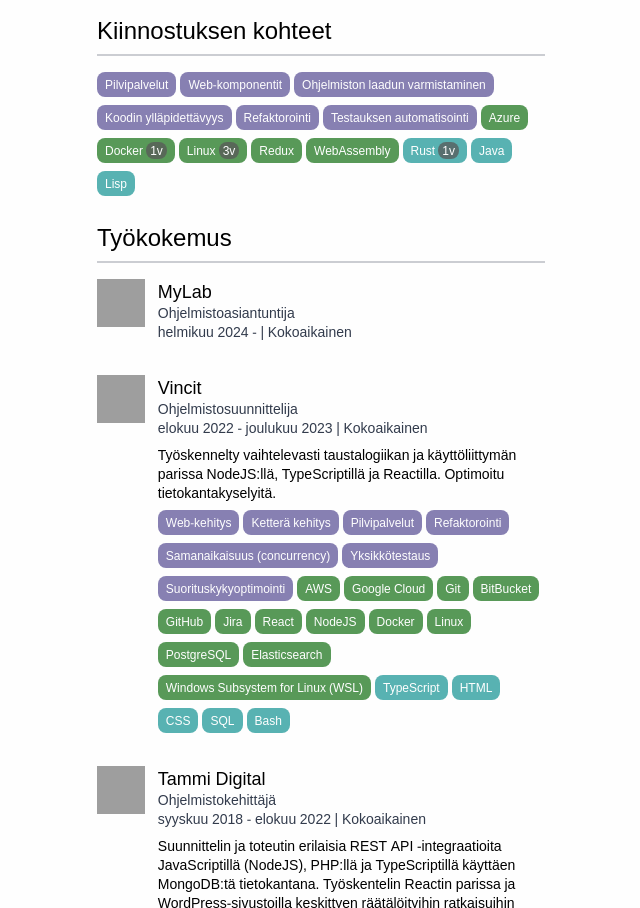
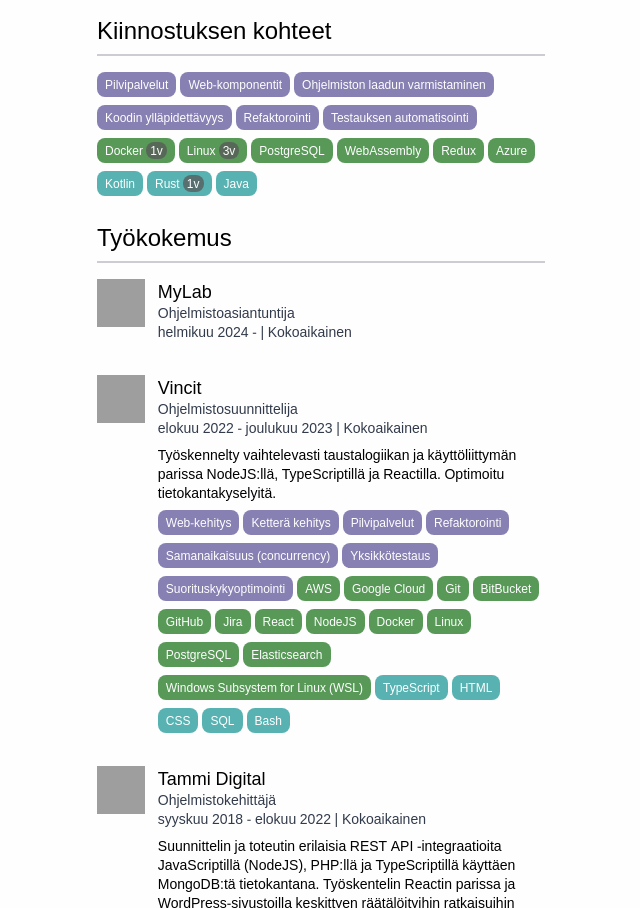
Before and after one commit to Henri-Mikael-Korpela/cv, a plain HTML site: page src/index.html in a window 1280 px wide. Shown: the part 817-1725 px from the top of the page, without its empty margins (415-1055 px from the left). Drawn offline with Linux system fonts and the light colour scheme.

Commit message:
Update interests

```diff
--- a/src/index.html
+++ b/src/index.html
@@ -219,14 +219,15 @@
                 <raq-item color="darkslateblue">Koodin ylläpidettävyys</raq-item>
                 <raq-item color="darkslateblue">Refaktorointi</raq-item>
                 <raq-item color="darkslateblue">Testauksen automatisointi</raq-item>
-                <raq-item color="darkgreen">Azure</raq-item>
                 <raq-item color="darkgreen" years="1">Docker</raq-item>
                 <raq-item color="darkgreen" years="3">Linux</raq-item>
+                <raq-item color="darkgreen">PostgreSQL</raq-item>
+                <raq-item color="darkgreen">WebAssembly</raq-item>
                 <raq-item color="darkgreen">Redux</raq-item>
-                <raq-item color="darkgreen">WebAssembly</raq-item>
+                <raq-item color="darkgreen">Azure</raq-item>
+                <raq-item color="darkcyan">Kotlin</raq-item>
                 <raq-item color="darkcyan" years="1">Rust</raq-item>
                 <raq-item color="darkcyan">Java</raq-item>
-                <raq-item color="darkcyan">Lisp</raq-item>
             </div>
 
             <div style="page-break-after: always;"></div>
```
